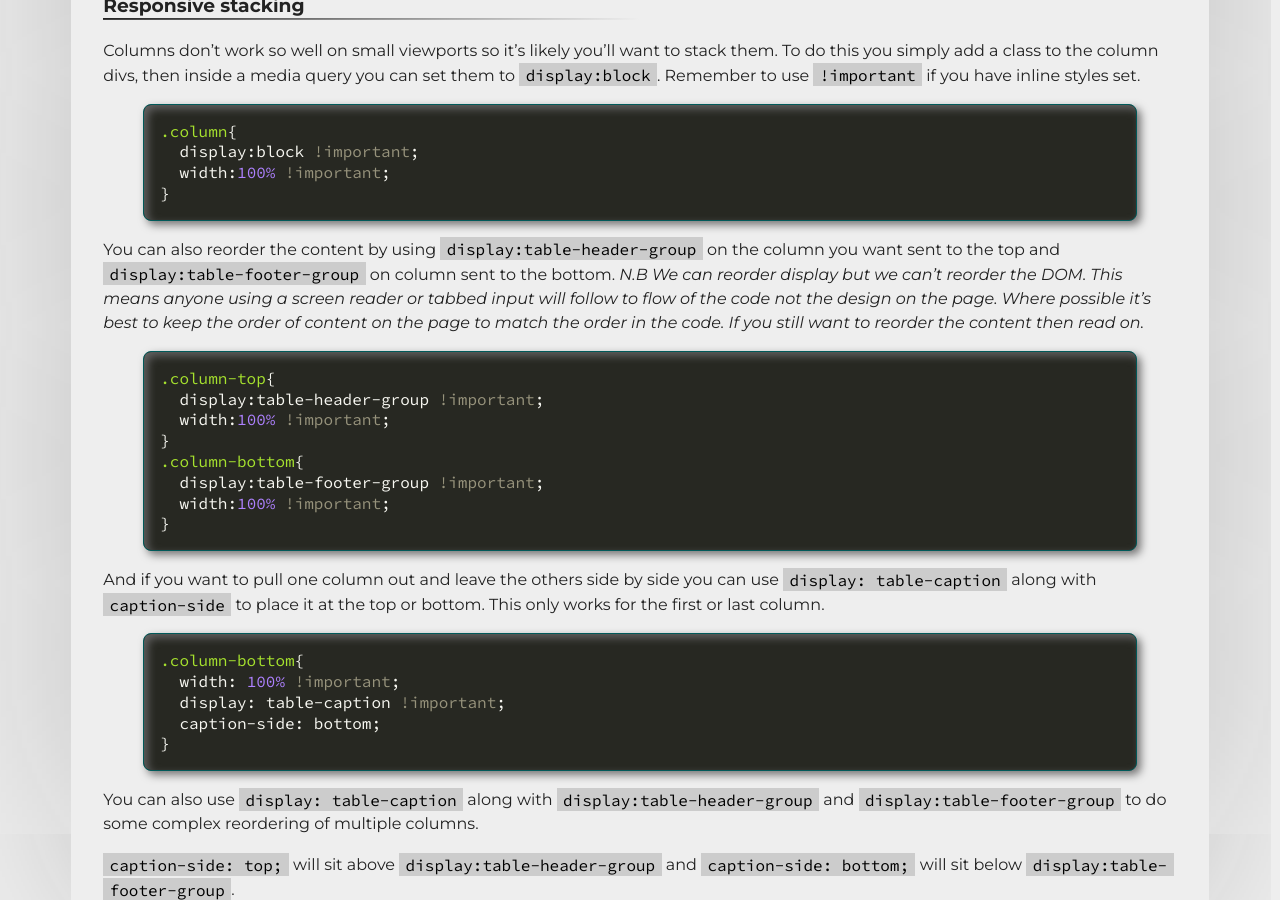
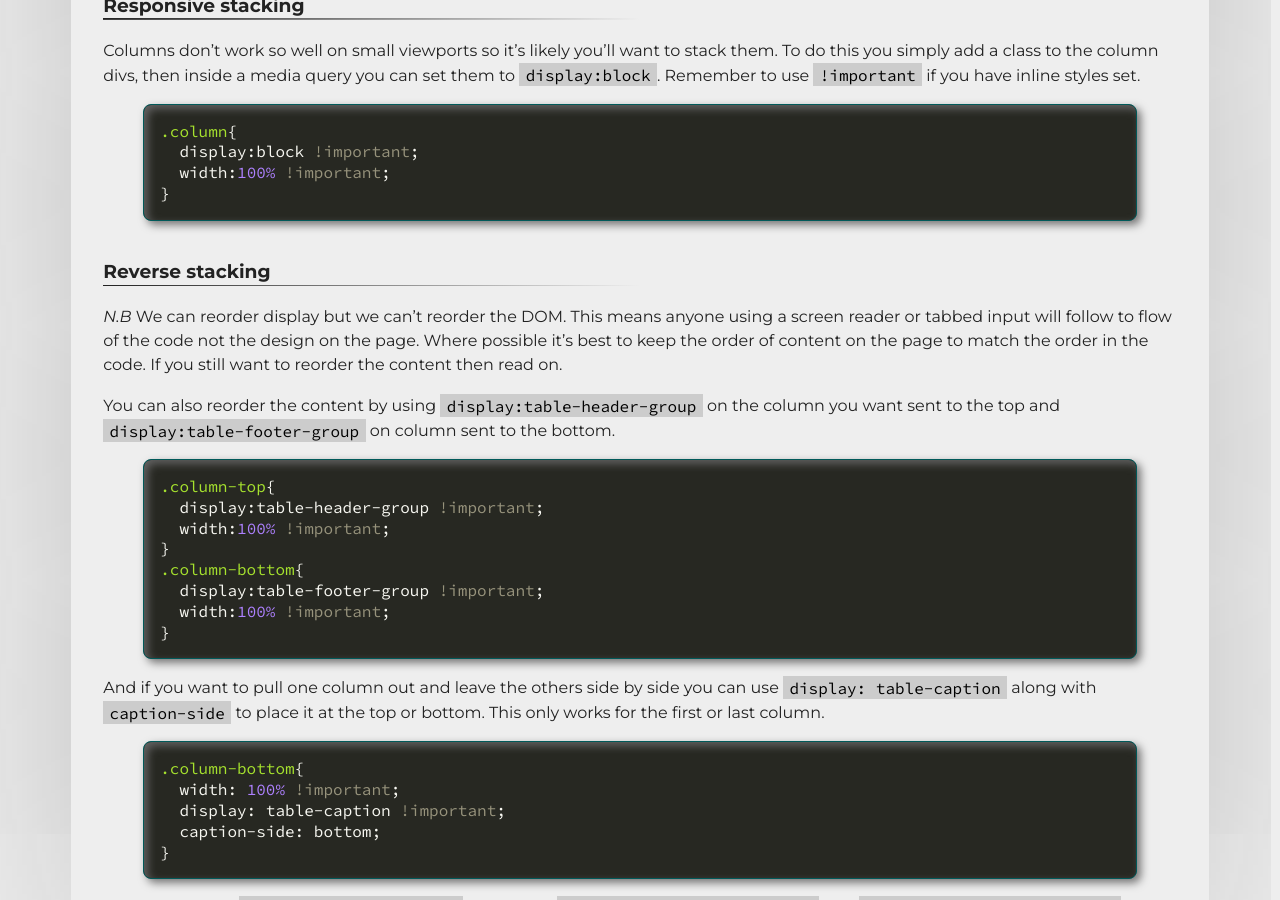
Before and after one commit to M-J-Robbins/good-email-code, a Jekyll site: the page built from email-code/columns.md, in a window 1280 px wide and 900 px high, scrolled down 2977 px. Built offline with Jekyll 4.4.1, drawn with Linux system fonts in a browser that asks for light colours; our own code applies the rules of GitHub Pages for plain Markdown files; a script that is not in the unit is left out.

Commit message:
Update columns.md

```diff
--- a/email-code/columns.md
+++ b/email-code/columns.md
@@ -111,8 +111,10 @@
 }
 {% endhighlight %}
 
+### Reverse stacking
+*N.B* We can reorder display but we can't reorder the DOM.  This means anyone using a screen reader or tabbed input will follow to flow of the code not the design on the page.  Where possible it's best to keep the order of content on the page to match the order in the code. If you still want to reorder the content then read on.
+
 You can also reorder the content by using `display:table-header-group` on the column you want sent to the top and `display:table-footer-group` on column sent to the bottom.
-*N.B We can reorder display but we can't reorder the DOM.  This means anyone using a screen reader or tabbed input will follow to flow of the code not the design on the page.  Where possible it's best to keep the order of content on the page to match the order in the code. If you still want to reorder the content then read on.*
 
 {% highlight css %}
 .column-top{
```
